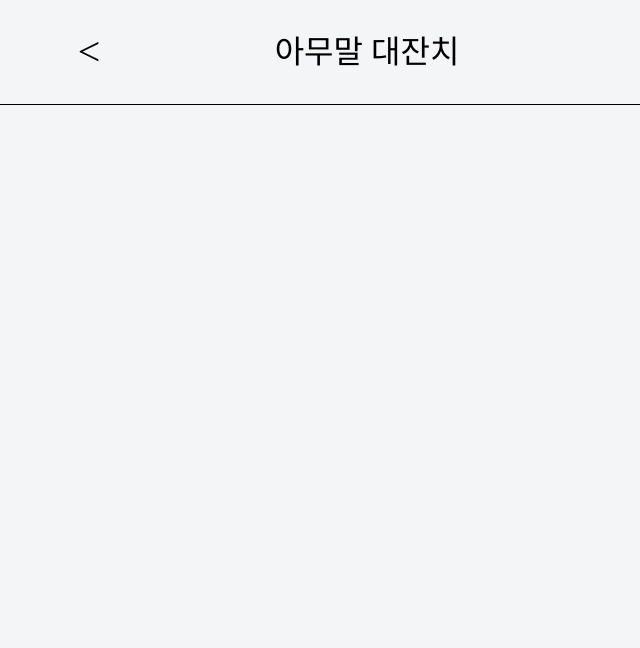
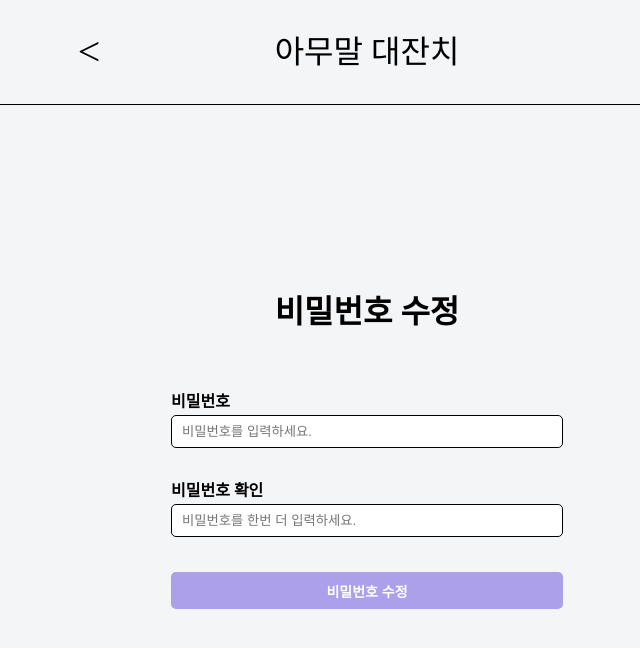
Before and after one commit to 100-hours-a-week/5-chen-react-fe, a React (Create React App) app: page /me/edit-password in a window 1280 px wide. Before the commit this address had no page. Shown: the top 648 px of the page, without its empty margins (273-913 px from the left). Built offline with nearby package versions, Linux system fonts and the light colour scheme; a web font is replaced by a local one.

Commit message:
password edit page

```diff
--- a/src/App.js
+++ b/src/App.js
@@ -8,6 +8,7 @@ import { PostListPage } from "components/pages/PostListPage";
 import { PostWritePage } from "components/pages/PostWritePage";
 import { PostEditPage } from "components/pages/PostEditPage";
 import UserEditPage from "components/pages/UserEditPage";
+import PasswordEditPage from "components/pages/PasswordEditPage";
 
 function App() {
   return (
@@ -24,6 +25,7 @@ function App() {
             <Route path="/posts/write" element={<PostWritePage/>}/>
             <Route path="/posts/edit" element={<PostEditPage/>}/>
             <Route path="/me/edit" element={<UserEditPage/>}/>
+            <Route path="/me/edit-password" element={<PasswordEditPage/>}/>
           </Routes>
         </BrowserRouter>
       </AuthProvider>
--- a/src/components/ProfileImage.jsx
+++ b/src/components/ProfileImage.jsx
@@ -34,7 +34,7 @@ function ProfileImage({ className, hasDropDown = false, src = "/images/default.p
   const dropdown = (
     <div className={styles.profile_menu} ref={dropdownElement}>
       <Link to="/me/edit">회원정보수정</Link>
-      <Link to="/">비밀번호수정</Link>
+      <Link to="/me/edit-password">비밀번호수정</Link>
       <Link to="/">로그아웃</Link>
     </div>)
 
--- /dev/null
+++ b/src/components/pages/PasswordEditPage.jsx
@@ -0,0 +1,52 @@
+import SmallLayout from "components/layouts/SmallLayout";
+import InputBox from "components/inputs/InputBox";
+import { useMemo, useState } from "react";
+import { emptyOrUndefined } from "components/util";
+import { MakeInputForm } from "components/MakeInputForm";
+import LongButton from "components/buttons/LongButton";
+import styles from "css/PasswordEditPage.module.css";
+
+function PasswordEditPage() {
+  const [values, setValues] = useState({})
+
+  const validateFunctions = {
+    password: useMemo(() => {
+      console.log("validate pw")
+      if (emptyOrUndefined(values.password)) {
+        return "프로필 사진을 추가해주세요."
+      }
+      return null;
+    }, [values.password]),
+    password_confirmation: useMemo(() => {
+      console.log("validate pw_c")
+      if (emptyOrUndefined(values.password_confirmation)) {
+        return "프로필 사진을 추가해주세요."
+      }
+      return null;
+    }, [values.password_confirmation]),
+  }
+  let { errorBag, BlurHandlerFactory, validateAll, } = MakeInputForm(validateFunctions, values, setValues);
+  return <SmallLayout>
+    <h1 className={styles.pageTitle}>비밀번호 수정</h1>
+    <InputBox
+      type="password" name="password"
+      subject="비밀번호"
+      placeholderText="비밀번호를 입력하세요."
+      BlurHandlerFactory={BlurHandlerFactory}
+      errorBag={errorBag}
+    >
+    </InputBox>
+
+    <InputBox
+      type="password" name="password_confirmation"
+      subject="비밀번호 확인"
+      placeholderText="비밀번호를 한번 더 입력하세요."
+      BlurHandlerFactory={BlurHandlerFactory}
+      errorBag={errorBag}
+    >
+    </InputBox>
+    <LongButton>비밀번호 수정</LongButton>
+  </SmallLayout>
+}
+
+export default PasswordEditPage;
--- /dev/null
+++ b/src/css/PasswordEditPage.module.css
@@ -0,0 +1,6 @@
+
+.pageTitle {
+    font-size: var(--font-size-32);
+    font-weight: var(--font-weight-700);
+    margin-bottom: 51px;
+}
```
